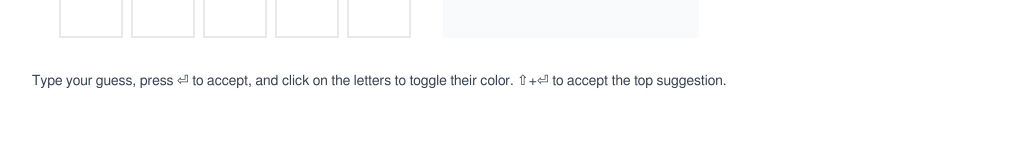
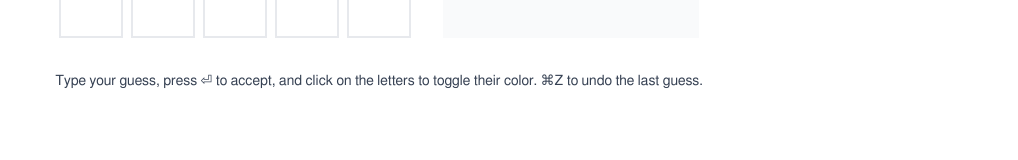
Before and after one commit to de-upayan/wordle-ai, a React (Vite) app: page / in a window 1280 px wide. Shown: the part 540-700 px from the top of the page, without its empty margins (261-1279 px from the left). Built offline with nearby package versions, Linux system fonts and the light colour scheme.

Commit message:
Simplify instruction text and clarify undo functionality

```diff
--- a/src/App.tsx
+++ b/src/App.tsx
@@ -122,15 +122,6 @@ function App() {
         setErrorMessage(null)
       }
 
-      // Shift+Enter: submit selected suggestion
-      if (e.shiftKey && key === 'ENTER') {
-        e.preventDefault()
-        if (selectedSuggestion.length === 5) {
-          handleGuessSubmit(selectedSuggestion)
-        }
-        return
-      }
-
       // Ctrl+Z or Cmd+Z: undo last guess
       if ((e.ctrlKey || e.metaKey) && key === 'Z') {
         e.preventDefault()
@@ -152,11 +143,19 @@ function App() {
         return
       }
 
-      // Enter: submit typed word or suggestion
+      // Enter: accept suggestion and submit
       if (key === 'ENTER') {
         e.preventDefault()
-        const wordToSubmit = isTyping ? typedWord :
-          selectedSuggestion
+        let wordToSubmit = ''
+        if (isTyping && typedWord.length < 5) {
+          // Partial word typed: use suggestion
+          wordToSubmit = selectedSuggestion
+        } else {
+          // Complete word or not typing: use typed or
+          // selected
+          wordToSubmit = isTyping ? typedWord :
+            selectedSuggestion
+        }
         if (wordToSubmit.length === 5) {
           const isValid = handleGuessSubmit(wordToSubmit)
           if (isValid) {
--- a/src/components/InstructionPanel.tsx
+++ b/src/components/InstructionPanel.tsx
@@ -16,7 +16,7 @@ export function InstructionPanel({
     ? getPuzzleState(suggestion.remainingAnswers)
     : null
 
-  const getInstructionText = (isMobile: boolean): string => {
+  const getInstructionText = (): string => {
     // Show error message if present
     if (errorMessage) {
       return errorMessage
@@ -24,9 +24,7 @@ export function InstructionPanel({
 
     // Check puzzle state
     if (puzzleState === PuzzleState.INVALID) {
-      return isMobile
-        ? 'No valid answers left.'
-        : 'No valid answers left. Maybe you set a letter to the wrong color?'
+      return 'No valid answers left. Maybe you set a letter to the wrong color?'
     }
 
     if (puzzleState === PuzzleState.SOLVED) {
@@ -34,9 +32,7 @@ export function InstructionPanel({
     }
 
     // Default instruction
-    return isMobile
-      ? 'Type guess, press ⏎, click letters to toggle color.'
-      : 'Type your guess, press ⏎ to accept, and click on the letters to toggle their color. ⇧+⏎ to accept the top suggestion.'
+    return 'Type your guess, press ⏎ to accept, and click on the letters to toggle their color. ⌘Z to undo the last guess.'
   }
 
   return (
@@ -47,7 +43,7 @@ export function InstructionPanel({
       }`}
     >
       <p className="text-xs sm:text-sm lg:text-sm">
-        {getInstructionText(window.innerWidth < 768)}
+        {getInstructionText()}
       </p>
     </div>
   )
```
